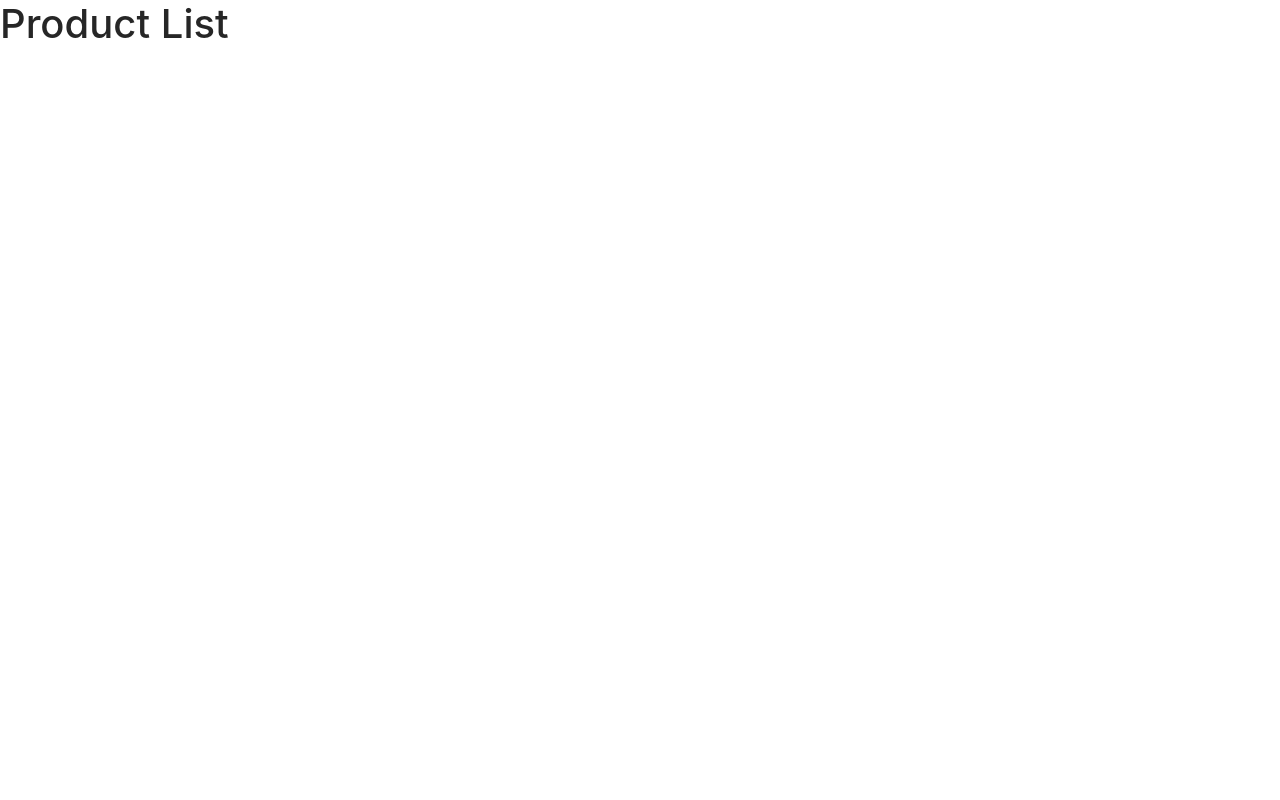
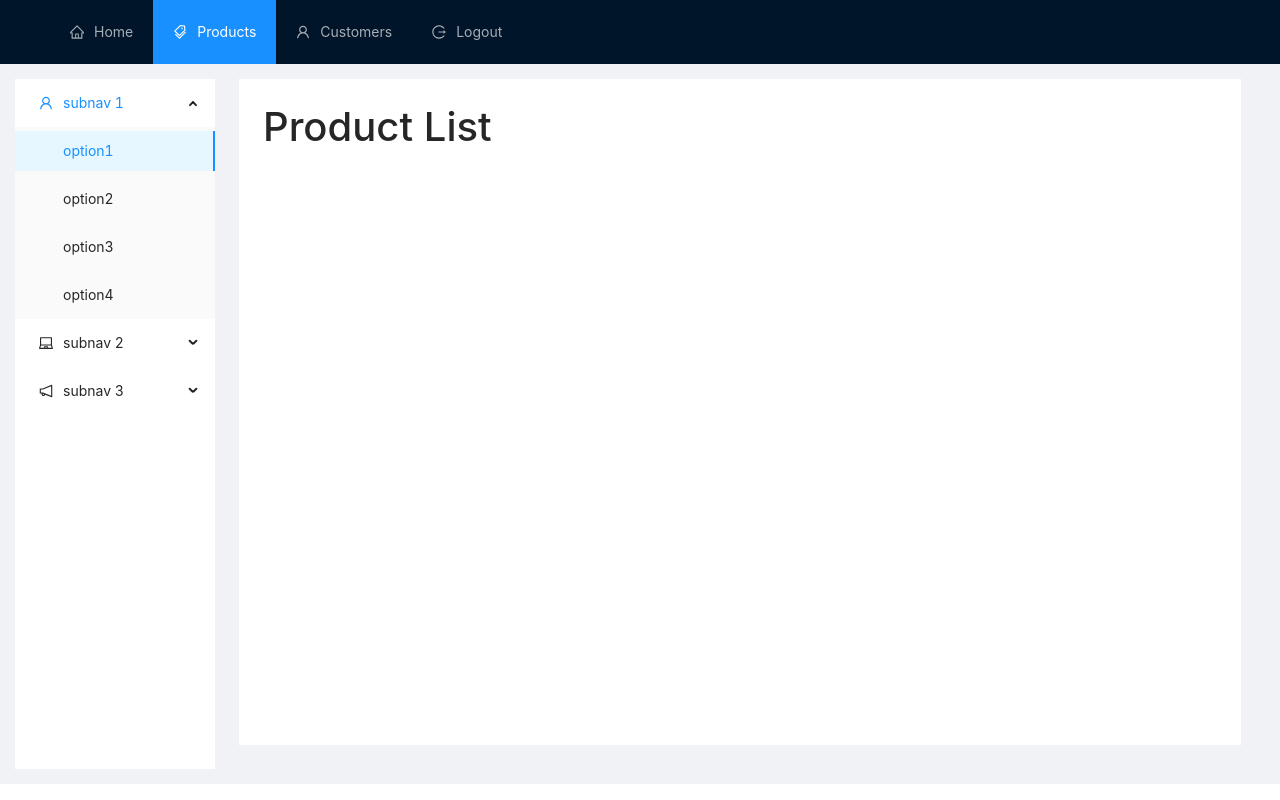
Before and after one commit to Canon70D/POS, a React (Create React App) app in the folder client/: page /products in a window 1280 px wide. Built offline with nearby package versions, Linux system fonts and the light colour scheme.

Commit message:
import basic layout and style for pages from antd

```diff
--- a/client/package.json
+++ b/client/package.json
@@ -2,6 +2,7 @@
   "name": "client",
   "version": "0.1.0",
   "private": true,
+  "proxy": "http://localhost:3001",
   "dependencies": {
     "@testing-library/jest-dom": "^5.16.5",
     "@testing-library/react": "^13.4.0",
--- /dev/null
+++ b/client/src/components/BasicLayout.js
@@ -0,0 +1,100 @@
+import {
+  LaptopOutlined,
+  NotificationOutlined,
+  UserOutlined,
+  LogoutOutlined,
+  HomeOutlined,
+  TagsOutlined,
+} from "@ant-design/icons";
+import { Breadcrumb, Layout, Menu } from "antd";
+import React from "react";
+import { Link } from "react-router-dom";
+import "../styles/BasicLayout.css";
+const { Header, Content, Sider } = Layout;
+// const items1 = ["1", "2", "3"].map((key) => ({
+//   key,
+//   label: `${key}`,
+// }));
+const items2 = [UserOutlined, LaptopOutlined, NotificationOutlined].map(
+  (icon, index) => {
+    const key = String(index + 1);
+    return {
+      key: `sub${key}`,
+      icon: React.createElement(icon),
+      label: `subnav ${key}`,
+      children: new Array(4).fill(null).map((_, j) => {
+        const subKey = index * 4 + j + 1;
+        return {
+          key: subKey,
+          label: `option${subKey}`,
+        };
+      }),
+    };
+  }
+);
+const BasicLayout = ({ children }) => (
+  <Layout>
+    <Header className="header">
+      <div className="logo" />
+      <Menu
+        theme="dark"
+        mode="horizontal"
+        defaultSelectedKeys={[window.location.pathname]}
+        // items={items1}
+      >
+        <Menu.Item key="/" icon={<HomeOutlined />}>
+          <Link to="/">Home</Link>
+        </Menu.Item>
+        <Menu.Item key="/products" icon={<TagsOutlined />}>
+          <Link to="/products">Products</Link>
+        </Menu.Item>
+        <Menu.Item key="/customers" icon={<UserOutlined />}>
+          <Link to="/customers">Customers</Link>
+        </Menu.Item>
+        <Menu.Item key="/logout" icon={<LogoutOutlined />}>
+          Logout
+        </Menu.Item>
+      </Menu>
+    </Header>
+    <Layout>
+      <Sider width={200} className="site-layout-background">
+        <Menu
+          mode="inline"
+          defaultSelectedKeys={["1"]}
+          defaultOpenKeys={["sub1"]}
+          style={{
+            height: "100%",
+            borderRight: 0,
+          }}
+          items={items2}
+        />
+      </Sider>
+      <Layout
+        style={{
+          padding: "0 24px 24px",
+        }}
+      >
+        {/* <Breadcrumb
+          style={{
+            margin: "16px 0",
+          }}
+        >
+          <Breadcrumb.Item>Home</Breadcrumb.Item>
+          <Breadcrumb.Item>List</Breadcrumb.Item>
+          <Breadcrumb.Item>App</Breadcrumb.Item>
+        </Breadcrumb> */}
+        <Content
+          className="site-layout-background"
+          style={{
+            padding: 24,
+            margin: 0,
+            minHeight: 280,
+          }}
+        >
+          {children}
+        </Content>
+      </Layout>
+    </Layout>
+  </Layout>
+);
+export default BasicLayout;
--- /dev/null
+++ b/client/src/components/Product.js
@@ -0,0 +1,19 @@
+import { Card } from "antd";
+import React from "react";
+
+const Product = ({ item }) => {
+  const { Meta } = Card;
+  return (
+    <div>
+      <Card
+        hoverable
+        style={{ width: 240, marginTop: 20, marginBottom: 20 }}
+        cover={<img alt="example" src={item.image} />}
+      >
+        <Meta title={item.name} />
+      </Card>
+    </div>
+  );
+};
+
+export default Product;
--- a/client/src/pages/Homepage.js
+++ b/client/src/pages/Homepage.js
@@ -1,10 +1,34 @@
-import React from "react";
+import React, { useState, useEffect } from "react";
+import { Col, Row } from "antd";
+import BasicLayout from "../components/BasicLayout";
+import axios from "axios";
+import Product from "../components/Product";
 
 const Homepage = () => {
+  const [productData, serProductData] = useState([]);
+
+  useEffect(() => {
+    const getAllProducts = async () => {
+      try {
+        const { data } = await axios.get("/api/products");
+        serProductData(data);
+        console.log(data);
+      } catch (err) {
+        console.log(err);
+      }
+    };
+    getAllProducts();
+  }, []);
   return (
-    <div>
-      <h1>Homepage</h1>
-    </div>
+    <BasicLayout>
+      <Row>
+        {productData.map((item) => (
+          <Col xs={24} lg={6} md={12} sm={6}>
+            <Product item={item} />
+          </Col>
+        ))}
+      </Row>
+    </BasicLayout>
   );
 };
 
--- a/client/src/pages/ProductPage.js
+++ b/client/src/pages/ProductPage.js
@@ -1,10 +1,11 @@
 import React from "react";
+import BasicLayout from "../components/BasicLayout";
 
 const ProductPage = () => {
   return (
-    <div>
+    <BasicLayout>
       <h1>Product List</h1>
-    </div>
+    </BasicLayout>
   );
 };
 
--- /dev/null
+++ b/client/src/styles/BasicLayout.css
@@ -0,0 +1,25 @@
+#components-layout-demo-top-side-2 .logo {
+  float: left;
+  width: 120px;
+  height: 31px;
+  margin: 16px 24px 16px 0;
+  background: rgba(255, 255, 255, 0.3);
+}
+
+.ant-row-rtl #components-layout-demo-top-side-2 .logo {
+  float: right;
+  margin: 16px 0 16px 24px;
+}
+
+.site-layout-background {
+  background: #fff;
+  overflow: auto;
+}
+
+.ant-layout-has-sider {
+  padding: 15px;
+}
+
+.ant-layout.ant-layout-has-sider {
+  height: 90vh;
+}
--- a/package.json
+++ b/package.json
@@ -7,7 +7,9 @@
     "test": "echo \"Error: no test specified\" && exit 1",
     "start": "node server.js",
     "seed": "node seeds/seed.js",
-    "watch": "nodemon server.js"
+    "watch": "nodemon server.js",
+    "client": "npm start --prefix client",
+    "dev": "concurrently \"npm start\" \"npm run client\" "
   },
   "repository": {
     "type": "git",
@@ -24,6 +26,7 @@
     "apollo-server-express": "^3.10.3",
     "body-parser": "^1.20.1",
     "colors": "^1.4.0",
+    "concurrently": "^7.5.0",
     "cors": "^2.8.5",
     "dotenv": "^16.0.3",
     "express": "^4.18.2",
```
Also changed, not shown: 2 other files (tests, documents, lock files or other folders).
